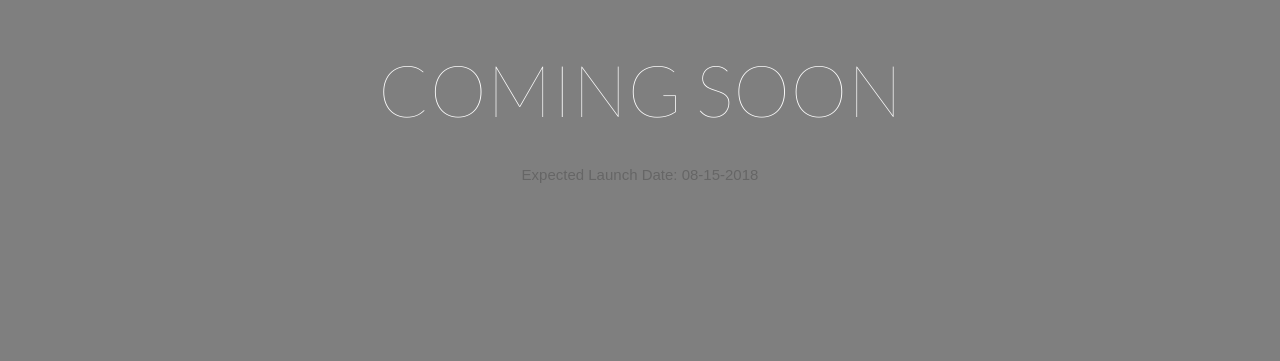
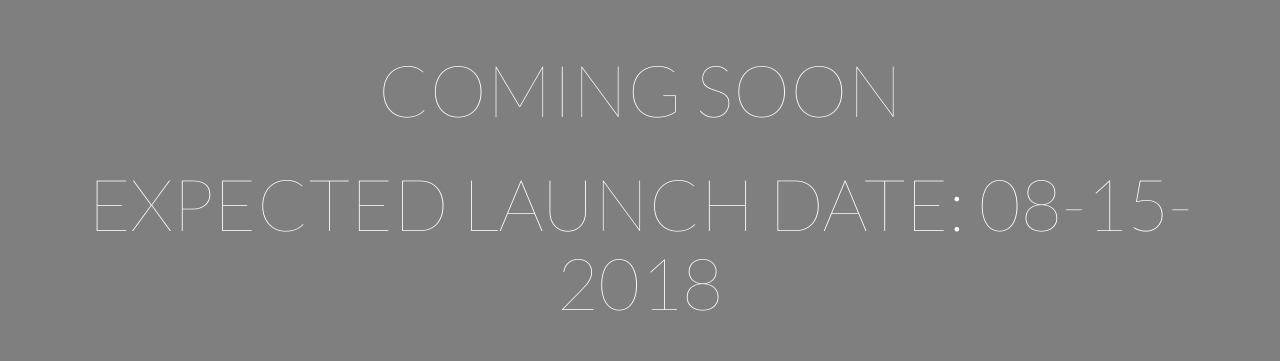
Before and after one commit to IlaVienneau/coming-soon, a plain HTML site: page index.html in a window 1280 px wide. Drawn offline with Linux system fonts and the light colour scheme.

Commit message:
change ld heading

```diff
--- a/index.html
+++ b/index.html
@@ -36,7 +36,9 @@
 			<h3 class="l1-txt1 txt-center p-b-35 respon1">
 				Coming Soon
 			</h3>
-			<p> Expected Launch Date:  08-15-2018 </p>
+			<h3 class="l1-txt1 txt-center p-b-35 respon1">
+				Expected Launch Date:  08-15-2018
+			</h3>
 		</div>
 
 	</div>
```
